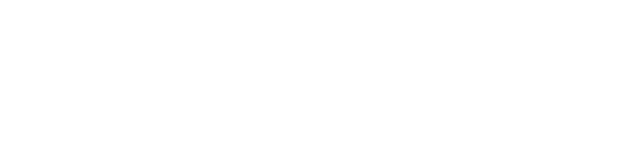
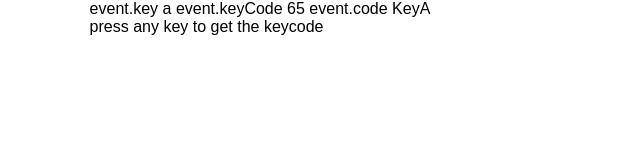
Before and after one commit to rubymaxioned/Keyboard-Event, a plain HTML site: page index.html in a window 1280 px wide. Shown: the whole page, without its empty margins (0-640 px from the left). Drawn offline with Linux system fonts and the light colour scheme.

Commit message:
html structure

```diff
--- a/index.html
+++ b/index.html
@@ -2,8 +2,8 @@
 <html lang="en">
   <head>
     <meta charset="utf-8">
-    <title>Client</title>
-    <meta name="description" lang="en" content="">
+    <title>JS Task3</title>
+    <meta name="description" lang="en" content="keyboard events">
     <meta name="viewport" content="width=device-width, initial-scale=1, maximum-scale=1">
     <link rel="shortcut icon" href="favicon.ico" />
     <link rel="stylesheet" media="screen" href="assets/vendor/font-awesome/css/all.min.css" >
@@ -18,6 +18,25 @@
       <!--header section ends-->
       <!--main section start-->
       <main>
+        <div class="wrapper">
+          <ul class="key show">
+              <li>
+                  <span class="event">event.key</span>
+                  <span class="key-name">a</span>
+              </li>
+              <li>
+                  <span class="event">event.keyCode</span>
+                  <span class="key-name">65</span>
+              </li>
+              <li>
+                  <span class="event">event.code</span>
+                  <span class="key-name">KeyA</span>
+              </li>
+          </ul>
+          <div class="press">
+              <span>press any key to get the keycode</span>
+          </div>
+      </div>
       </main>
       <!--main section end-->
       <!--footer section start-->
@@ -26,5 +45,7 @@
       <!--footer section end-->
     </div>
     <!--container end-->
+
+    <script src="./JS/script.js"></script>
   </body>
 </html>
```
